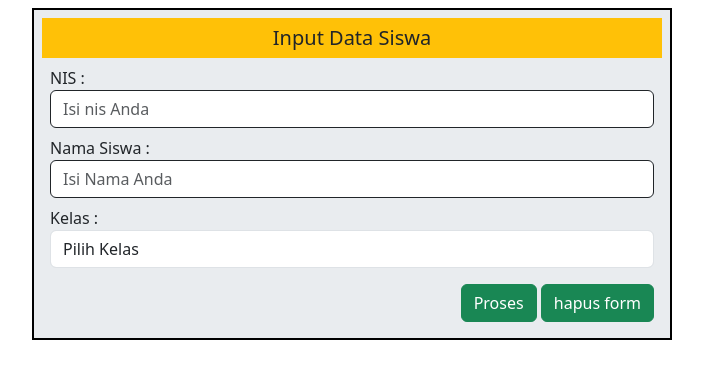
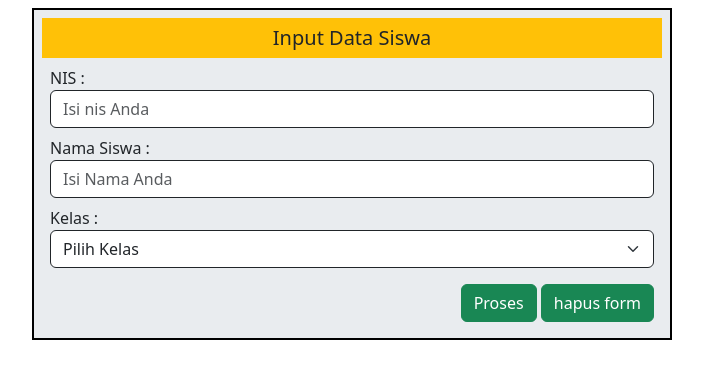
Before and after one commit to Dafha22/Tugas_WEB_Sekolah, a PHP site: page / in a window 1280 px wide. Shown: the top 379 px of the page, without its empty margins (288-991 px from the left). Run offline with PHP 8.4, Linux system fonts and the light colour scheme.

Commit message:
Update index.php

```diff
--- a/Latihan/index.php
+++ b/Latihan/index.php
@@ -28,8 +28,8 @@
 
             <div class="m-2">
                 <label class="form-label m-0" for="">Kelas :</label>
-                <select name="kelas" id="kelas" class="form-control" placeholder="Pilih Kelas">
-                    <option value="">Pilih Kelas</option>
+                <select name="kelas" id="kelas" class="form-select border-dark" placeholder="Pilih Kelas">
+                    <option value="0">Pilih Kelas</option>
                     <option value="XII RPL-1">XII RPL 1</option>
                     <option value="XII RPL-2">XII RPL 2</option>
                     <option value="XII RPL-3">XII RPL 3</option>
```
